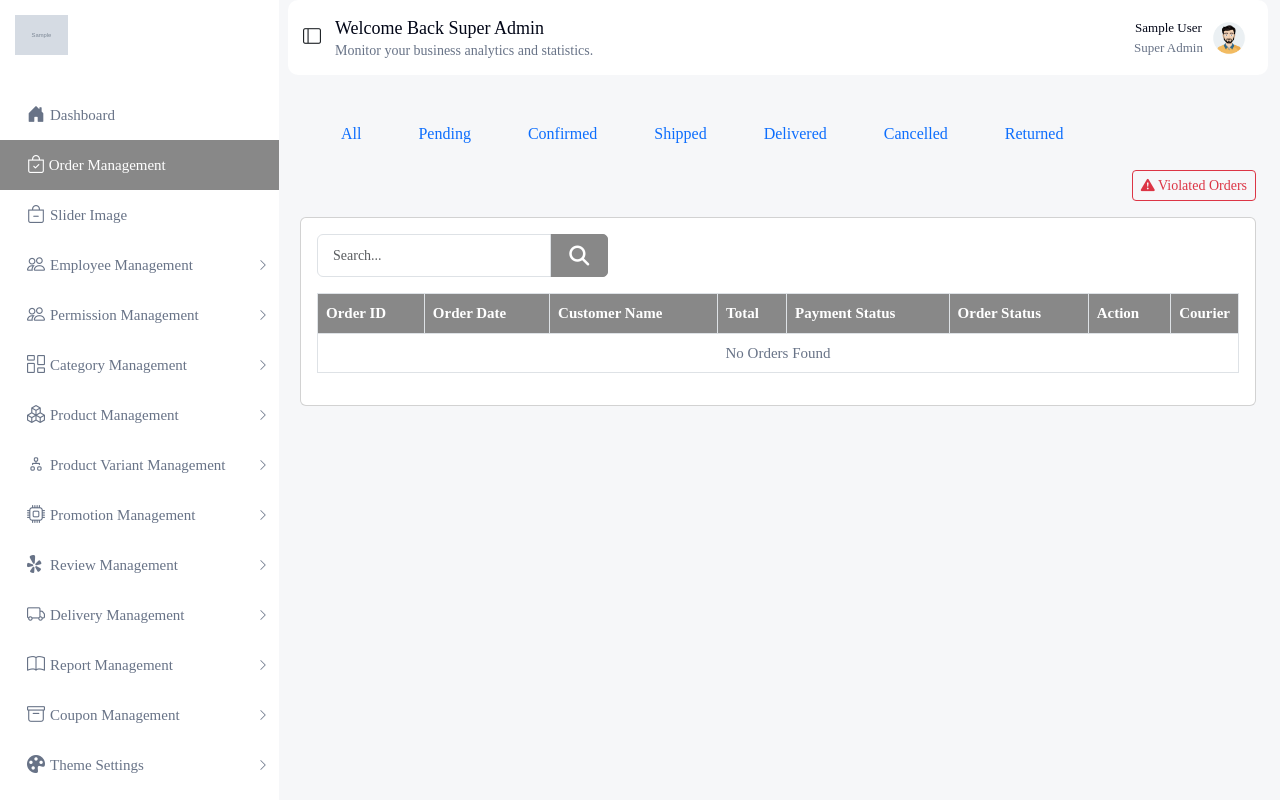
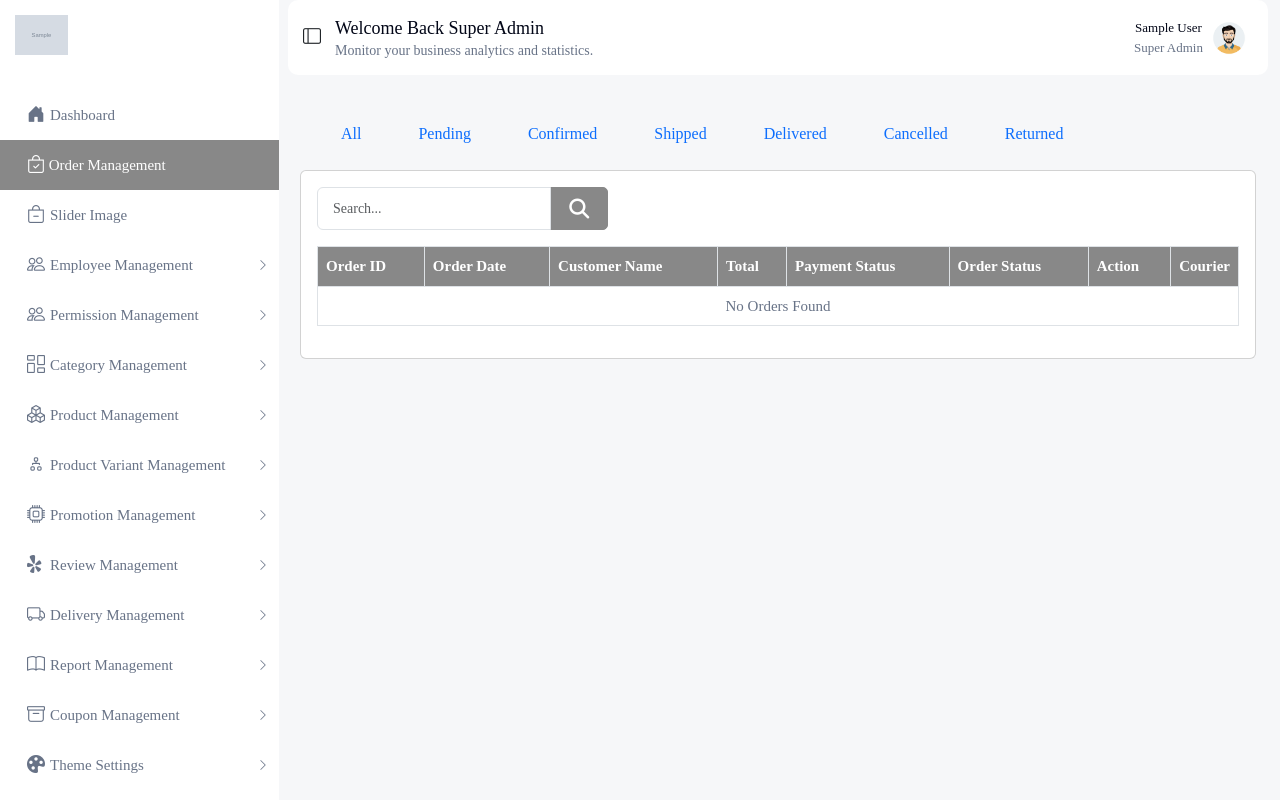
Before and after one commit to MashuqurRahman/eplexsoft, a Django app: page /admin-dashboard/orders/1/ in a window 1280 px wide. Run offline with Django 4.2, Linux system fonts and the light colour scheme; a user stored in the database is signed in; tables that the repository leaves empty hold one stand-in row (values such as "Sample post"); grey boxes marked "Sample" are stand-in pictures; some libraries are stand-ins or nearby versions.

Commit message:
requirement file change

```diff
--- a/templates/custom-admin/orders/order_list.html
+++ b/templates/custom-admin/orders/order_list.html
@@ -28,7 +28,7 @@
         {% endfor %}
     </ul>
 
-    <div class="d-flex justify-content-end mb-3">
+    {% comment %} <div class="d-flex justify-content-end mb-3">
         <a href="{% url 'violated_orders' %}" class="btn btn-sm btn-outline-danger">
             <i class="bi bi-exclamation-triangle-fill"></i>
             Violated Orders
@@ -36,7 +36,7 @@
             <span class="badge bg-danger ms-1">{{ violated_count }}</span>
             {% endif %}
         </a>
-    </div>
+    </div> {% endcomment %}
 
     <div class="card">
         <div class="card-body">
@@ -110,13 +110,13 @@
                                     {% else %}bg-danger{% endif %}">
                                     {{ order.get_order_status_display }}
                                 </span>
-                                {% if order.id in violated_order_ids and violated_count > 0 %}
+                                {% comment %} {% if order.id in violated_order_ids and violated_count > 0 %}
                                 <div class="mt-1">
                                     <span class="badge bg-danger" style="font-size:10px">
                                         <i class="bi bi-exclamation-triangle-fill"></i> Stock Violated
                                     </span>
                                 </div>
-                                {% endif %}
+                                {% endif %} {% endcomment %}
                             </td>
 
                             <td>
@@ -126,13 +126,13 @@
                                         title="View Order">
                                         <i class="bi bi-eye"></i>
                                     </a>
-                                    {% if order.order_status == 'confirmed' or order.order_status == 'pending' %}
+                                    {% comment %} {% if order.order_status == 'confirmed' or order.order_status == 'pending' %}
                                     <a href="{% url 'order_edit_url' order.id %}"
                                         class="action-btn action-edit" title="Edit Order"
                                         style="color: white;">
                                         <i class="bi bi-pencil-square"></i>
                                     </a>
-                                    {% endif %}
+                                    {% endif %} {% endcomment %}
                                 </div>
                             </td>
 
```
Also changed, not shown: requirements.txt (+5 -4 lines).
